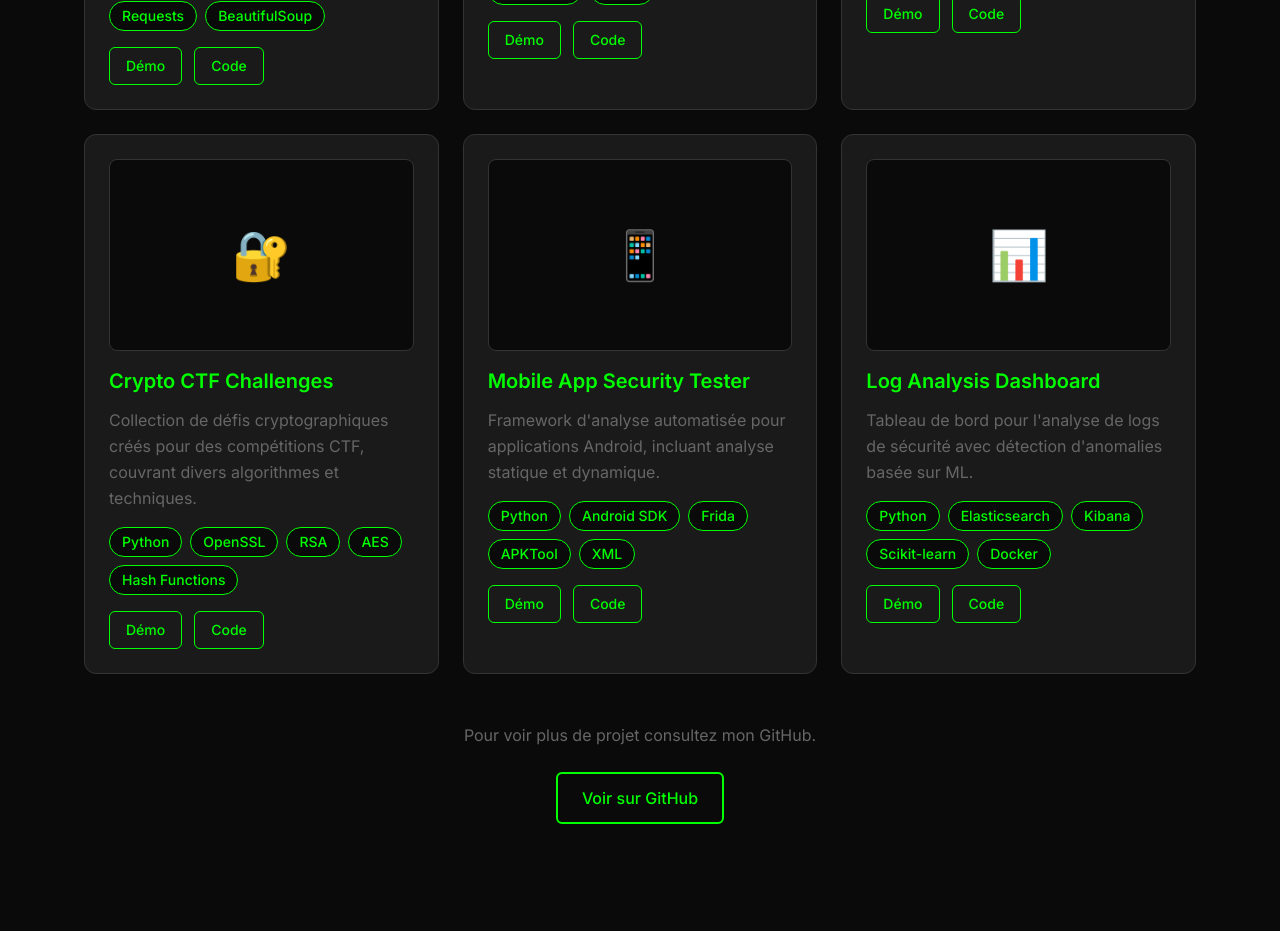
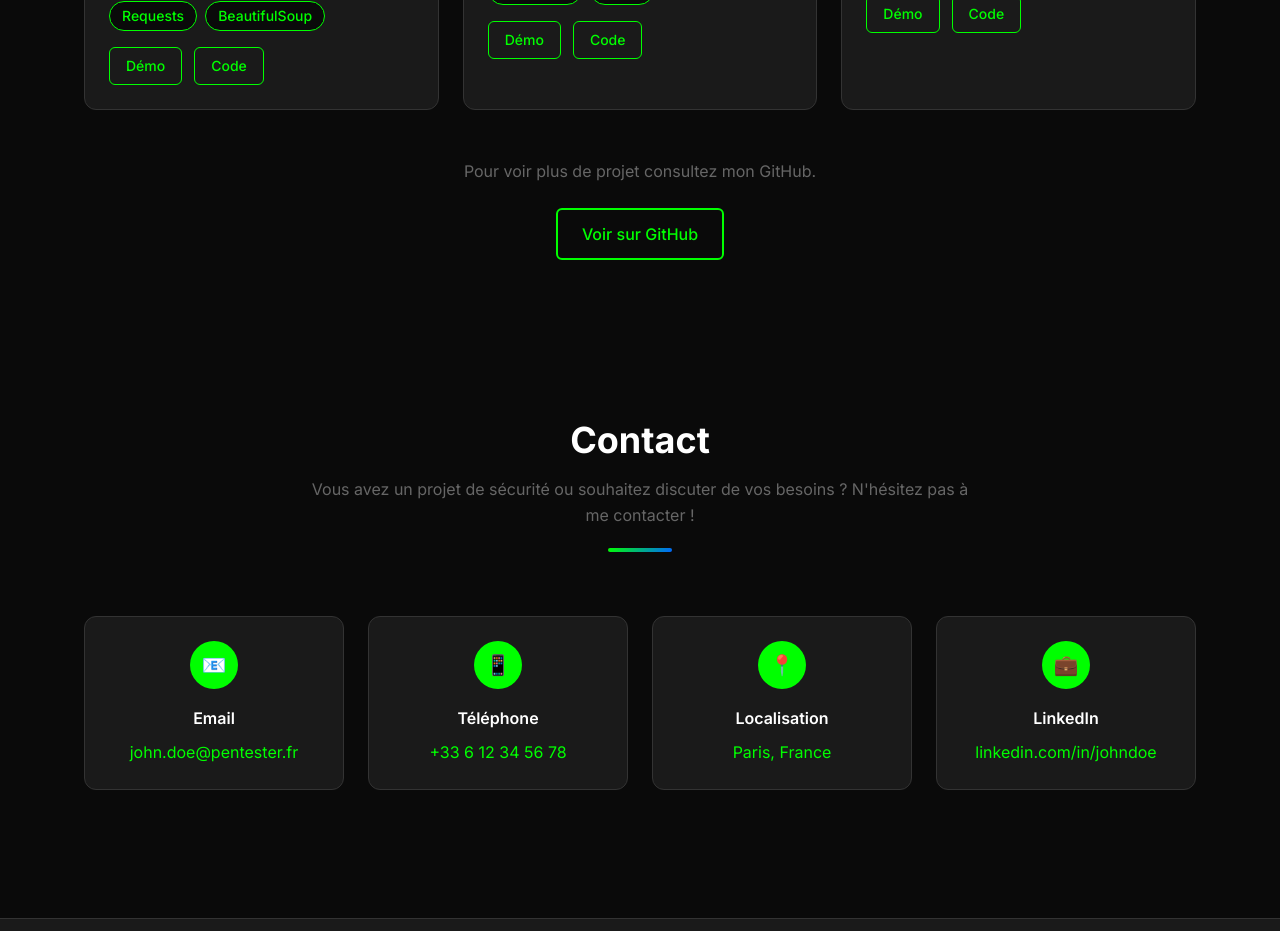
Before and after one commit to M0rPH3U53/M0rPH3U53.github.io, a React (Vite) app: page / in a window 1280 px wide. Shown: the part 5260-6191 px from the top of the page. Built offline with nearby package versions, Linux system fonts and the light colour scheme.

Commit message:
Update Projects.tsx

```diff
--- a/src/components/Projects.tsx
+++ b/src/components/Projects.tsx
@@ -26,30 +26,6 @@ const Projects: React.FC = () => {
       demoLink: '#',
       codeLink: '#'
     },
-    {
-      title: 'Crypto CTF Challenges',
-      description: 'Collection de défis cryptographiques créés pour des compétitions CTF, couvrant divers algorithmes et techniques.',
-      tags: ['Python', 'OpenSSL', 'RSA', 'AES', 'Hash Functions'],
-      image: '🔐',
-      demoLink: '#',
-      codeLink: '#'
-    },
-    {
-      title: 'Mobile App Security Tester',
-      description: 'Framework d\'analyse automatisée pour applications Android, incluant analyse statique et dynamique.',
-      tags: ['Python', 'Android SDK', 'Frida', 'APKTool', 'XML'],
-      image: '📱',
-      demoLink: '#',
-      codeLink: '#'
-    },
-    {
-      title: 'Log Analysis Dashboard',
-      description: 'Tableau de bord pour l\'analyse de logs de sécurité avec détection d\'anomalies basée sur ML.',
-      tags: ['Python', 'Elasticsearch', 'Kibana', 'Scikit-learn', 'Docker'],
-      image: '📊',
-      demoLink: '#',
-      codeLink: '#'
-    }
   ];
 
   return (
```
